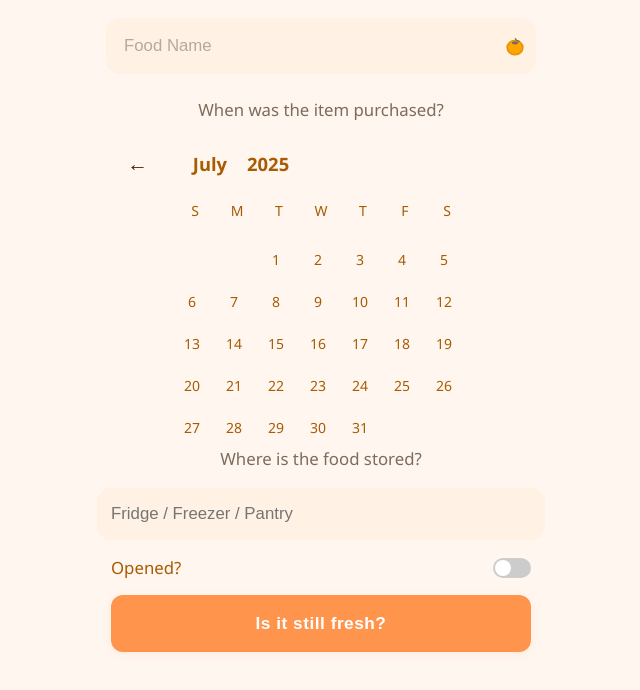
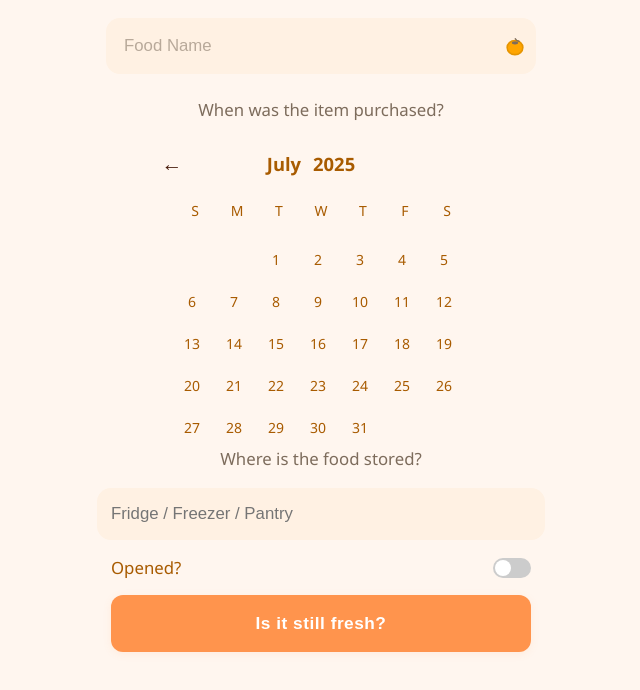
Before and after one commit to masalaa/FoodWaste, a website: page public/checker/checker.html in a window 1280 px wide. Shown: the part 130-820 px from the top of the page, without its empty margins (319-959 px from the left). Drawn offline with Linux system fonts and the light colour scheme.

Commit message:
CHanged button

```diff
--- a/public/checker/checker.css
+++ b/public/checker/checker.css
@@ -84,6 +84,8 @@ body {
     max-width: 260px;
     height: 38px;
     position: relative;
+    gap: 8px;
+    margin-left: 70px;
 }
 
 .month-btn {
@@ -100,22 +102,20 @@ body {
     display: flex;
     align-items: center;
     justify-content: center;
-  margin-left: 2px;
-  margin-right: 2px;
-  visibility: visible; /* Always take up space, even if hidden */
+    position: relative;
+    /* Remove margin-left/right, use gap instead */
+    visibility: visible;
 }
 
 .month-btn[style*="display: none"] {
     visibility: hidden;
-  display: inline-flex !important; /* Keep space, hide visually */
+    display: inline-flex !important;
 }
 
-.month-btn:first-child {
-  margin-right: 10px;
-}
-
+/* Remove margin from first/last child, use gap */
+.month-btn:first-child,
 .month-btn:last-child {
-  margin-left: 10px;
+    margin: 0;
 }
 
 .arrow-glow {
@@ -126,36 +126,46 @@ body {
     width: 38px;
     height: 38px;
     border-radius: 50%;
-  background: #a84300;
+    background: radial-gradient(circle, #ffe5b4 0%, #ffe5b400 80%);
     opacity: 0;
+    pointer-events: none;
+    transition: opacity 0.2s;
     z-index: 0;
-  transition: opacity 0.2s;
-  box-shadow: 0 0 12px 4px #a84300;
+}
+.month-btn.glow .arrow-glow,
+.month-btn:active .arrow-glow,
+.month-btn:focus .arrow-glow,
+.month-btn:hover .arrow-glow {
+    opacity: 1;
 }
 
-.month-btn.glow .arrow-glow {
-  opacity: 0.6;
-}
-
-.month-btn span {
+.month-btn span:last-child {
+    display: flex;
+    align-items: center;
+    justify-content: center;
+    width: 28px;
+    height: 28px;
     position: relative;
     z-index: 1;
+    font-size: 1.3rem;
 }
 
 .month-label {
     font-size: 1.15rem;
     font-weight: bold;
     color: #a85b00;
-  width: 150px;
-  min-width: 150px;
-  max-width: 150px;
+    width: 200px;
+    min-width: 200px;
+    max-width: 200px;
     text-align: center;
     margin: 0 8px;
     line-height: 38px;
     display: flex;
     align-items: center;
     justify-content: center;
-  gap: 4px;
+    white-space: normal;
+    overflow: visible;
+    text-overflow: unset;
 }
 
 .calendar-grid {
--- a/public/checker/checker.js
+++ b/public/checker/checker.js
@@ -114,6 +114,19 @@ function updateMonthArrows() {
     }
 }
 
+function triggerGlow(btn) {
+    btn.classList.add('glow');
+    setTimeout(() => btn.classList.remove('glow'), 250);
+}
+
+// Remove glow on mouseleave to prevent stuck state
+prevMonthBtn.addEventListener('mouseleave', function() {
+    prevMonthBtn.classList.remove('glow');
+});
+nextMonthBtn.addEventListener('mouseleave', function() {
+    nextMonthBtn.classList.remove('glow');
+});
+
 prevMonthBtn.onclick = function() {
     if (
         currentYear > minYear ||
@@ -131,6 +144,7 @@ prevMonthBtn.onclick = function() {
         selectedDate = null;
         renderCalendar(currentMonth, currentYear);
         updateMonthArrows();
+        triggerGlow(prevMonthBtn);
     }
 };
 
@@ -151,6 +165,7 @@ nextMonthBtn.onclick = function() {
         selectedDate = null;
         renderCalendar(currentMonth, currentYear);
         updateMonthArrows();
+        triggerGlow(nextMonthBtn);
     }
 };
 
```
Lines whose indentation alone changed are shown as unchanged.
